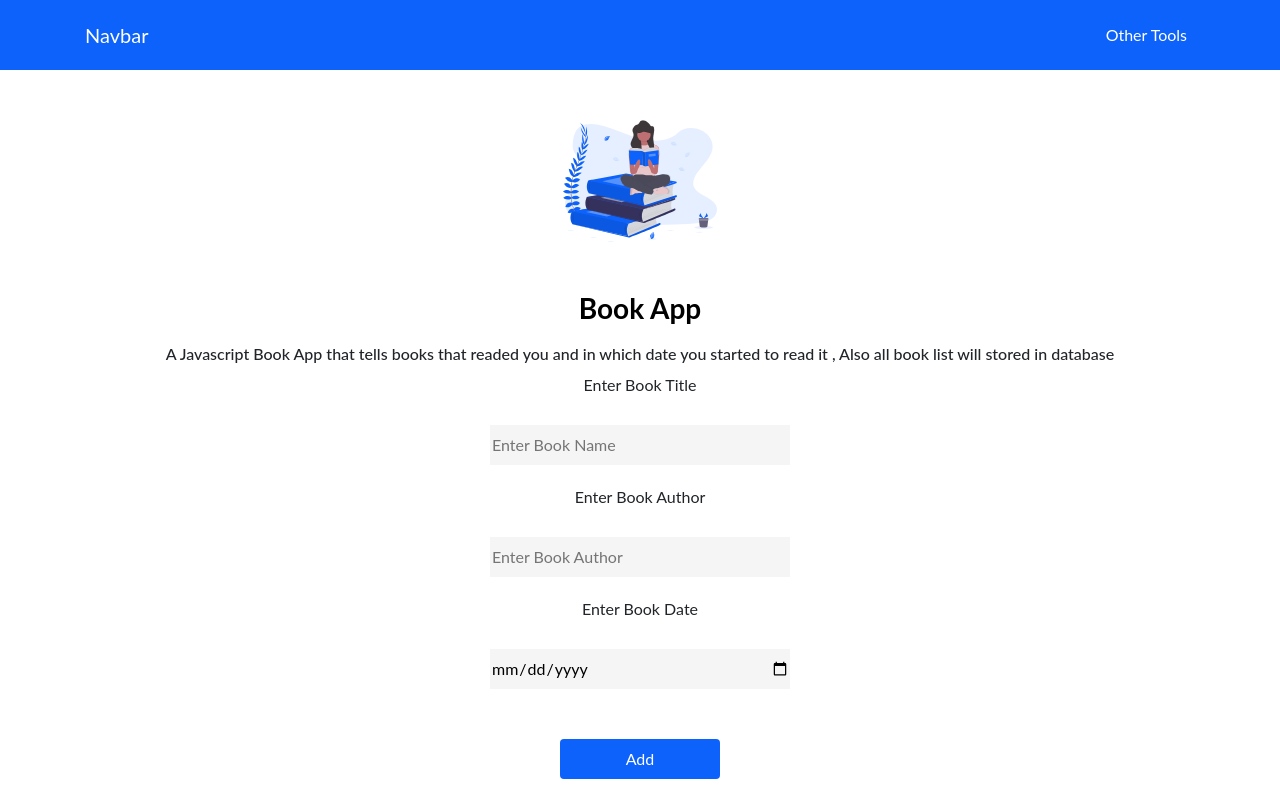
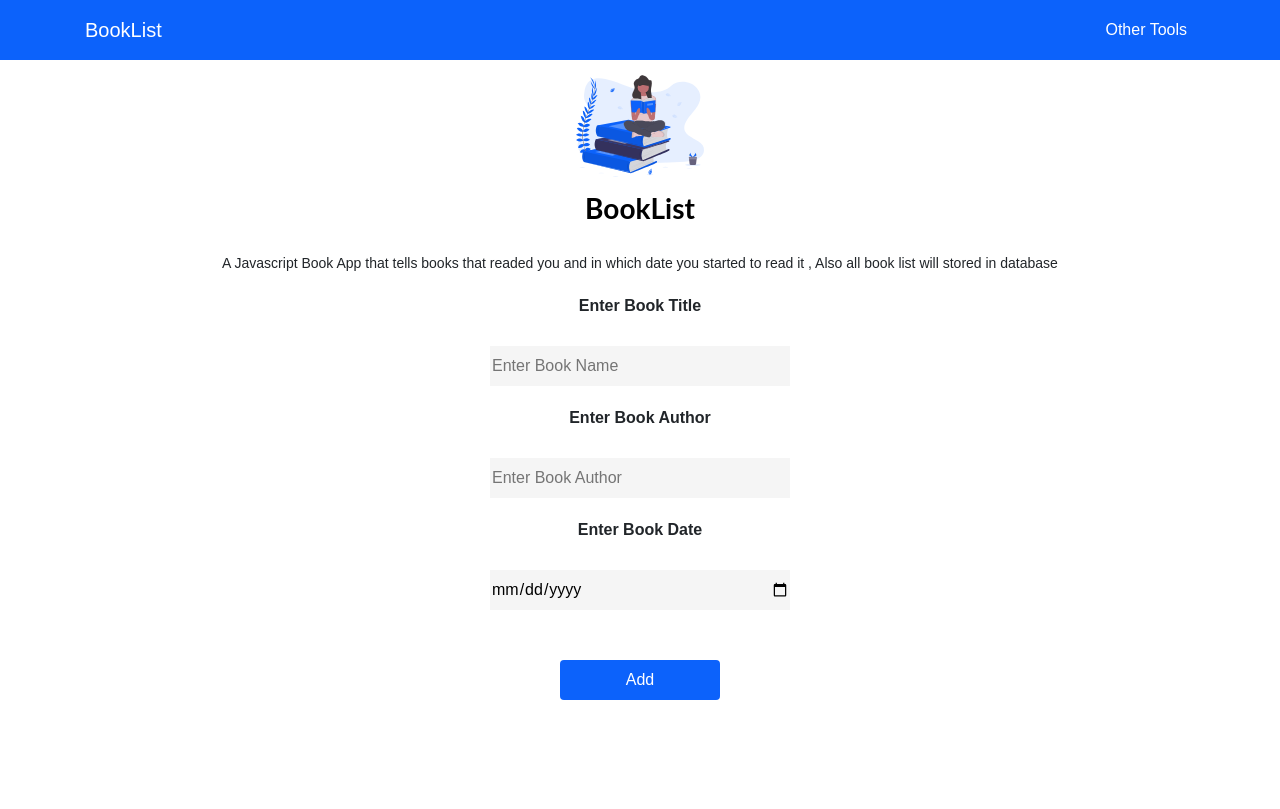
Before and after one commit to albeniskerqeli10/Book-List-App-Javascript, a plain HTML site: page index.html in a window 1280 px wide. Drawn offline with nearby package versions, Linux system fonts and the light colour scheme.

Commit message:
update 1.1

```diff
--- a/index.html
+++ b/index.html
@@ -9,7 +9,7 @@
 <body>
 <nav class="navbar navbar-expand-lg ">
   <div class="container">
-  <a class="navbar-brand" href="#">Navbar</a>
+  <a class="navbar-brand" href="#">BookList</a>
   <button class="navbar-toggler" type="button" data-toggle="collapse" data-target="#navbarSupportedContent" aria-controls="navbarSupportedContent" aria-expanded="false" aria-label="Toggle navigation">
     <span class="navbar-toggler-icon"></span>
   </button>
@@ -25,14 +25,15 @@
     </ul>
 
   </div>
+  </nav>
+
 </div>
-</nav>
 
 <div class="bs">
       <img src="icon.svg">
 
-<h3>Book App</h3>
-<h4>A Javascript Book App that tells books that readed you and in which date you started to read it , Also all book list  will stored in database</h4>
+<h3>BookList</h3>
+<p>A Javascript Book App that tells books that readed you and in which date you started to read it , Also all book list  will stored in database</p>
 
 <label for="input">Enter Book Title</label>
 <input type="text" class="input" placeholder="Enter Book Name">
--- a/style.css
+++ b/style.css
@@ -1,6 +1,6 @@
 
 body {
-  font-family: 'Lato',sans-serif;
+  font-family: 'Montserrat',sans-serif;
   padding: 0;
   margin: 0;
   background-color: white;
@@ -12,7 +12,7 @@ body {
 .navbar {
   width: 100%;
   background-color: #0c62fb;
-  padding: 15px 0;
+  padding: 10px 0;
 }
 
 .navbar-brand {
@@ -35,6 +35,10 @@ body {
  margin:30px 0;
 }
 
+label {
+  font-weight: bold;
+}
+
 
 .marker {
 background-color:white;
@@ -54,7 +58,7 @@ font-weight: bold;
 
 .bs {
   width:100%;
-  min-height:500px;
+  min-height:400px;
   display:flex;
   align-items:center;
   justify-content:flex-start;
@@ -105,8 +109,8 @@ h3 {
 }
 
 img {
-  width: 12%;
-  margin: 50px 0;
+  width: 10%;
+  margin: 15px 0;
 }
 
 
@@ -119,9 +123,9 @@ img {
 }
 
 
-h4 {
-  font-size: 16px;
-  margin: 10px 0;
+p {
+  font-size: 14px;
+  margin: 20px 0;
 }
 
 .bren {
```
